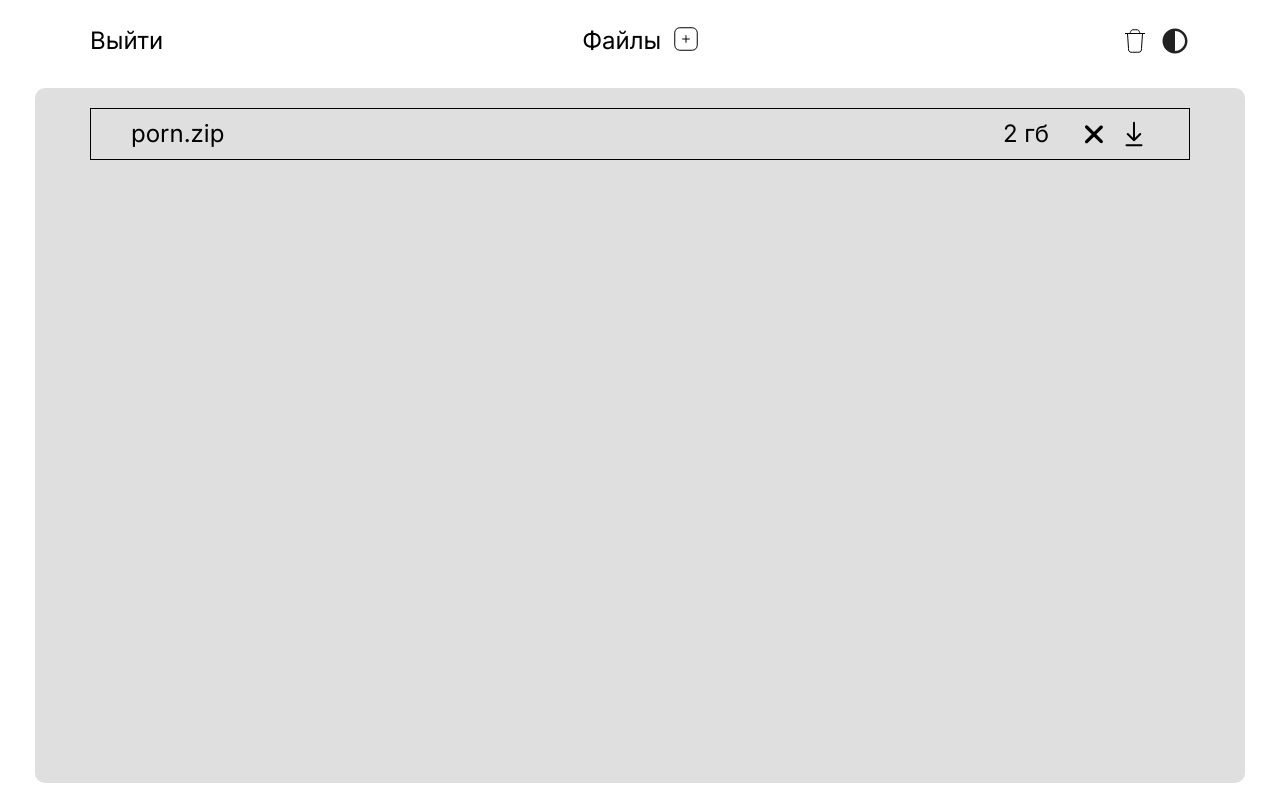
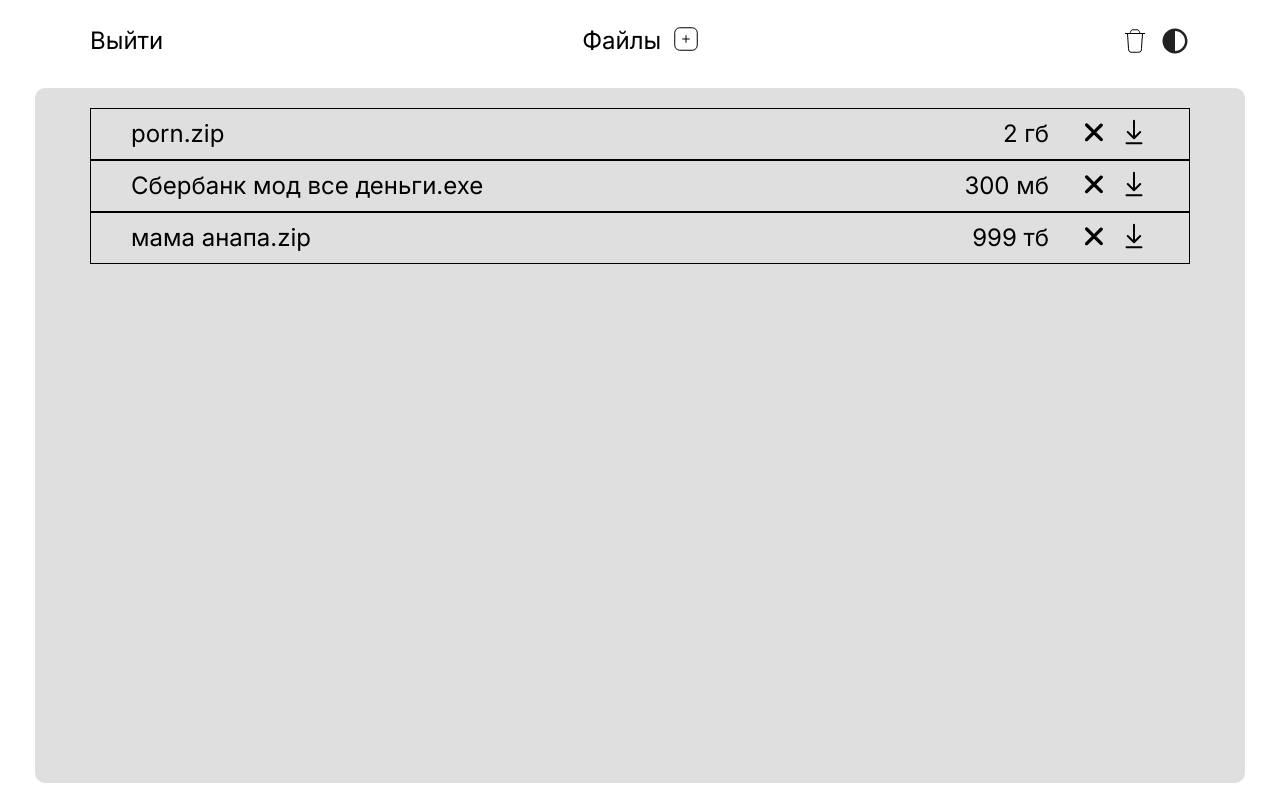
Before and after one commit to echo-tokyo/CloudStorage, a React (Vite) app: page / in a window 1280 px wide. Built offline with nearby package versions, Linux system fonts and the light colour scheme.

Commit message:
added ability to delete a file

```diff
--- a/src/components/mainPage/MainPage.jsx
+++ b/src/components/mainPage/MainPage.jsx
@@ -1,13 +1,20 @@
 import './mainPage.css'
 import Header from './header/Header'
 import FileItem from './fileItem/FileItem'
+import filesData from './file.data'
+import { useState } from 'react'
 
 function FieldItems(){
+    const [files, setFile] = useState(filesData)
     return(
         <>
         <Header />
         <main>
-            <FileItem />
+            {files.length ? (
+                files.map(file => <FileItem key={file.id} file={file} setFile={setFile}/>)
+            ) : (
+                <p>There are no files</p>
+            )}
         </main>
         </>
     )
--- /dev/null
+++ b/src/components/mainPage/file.data.js
@@ -0,0 +1,19 @@
+const filesData = [
+    {
+        id: 1,
+        name: 'porn.zip',
+        size: '2 гб'
+    },
+    {
+        id: 2,
+        name: 'Сбербанк мод все деньги.exe',
+        size: '300 мб'
+    },
+    {
+        id: 3,
+        name: 'мама анапа.zip',
+        size: '999 тб'
+    },
+]
+
+export default filesData
--- a/src/components/mainPage/fileItem/FileItem.jsx
+++ b/src/components/mainPage/fileItem/FileItem.jsx
@@ -1,18 +1,24 @@
 import './fileItem.css'
 
-function FileItem() {
+function FileItem({file, setFile}) {
+    const handleRemove = () => {
+        console.log(file.id)
+        setFile(prev => prev.filter((el) => el.id !== file.id))
+    }
     return(
         <div className="file-item">
-            <p>porn.zip</p>
+            <p>{file.name}</p>
             <div className="file-item_item">
-                <p>2 гб</p>
+                <p>{file.size}</p>
                 <div className="file-item_item2">
-                    <svg xmlns="http://www.w3.org/2000/svg" width="30" height="30" viewBox="0 0 30 30" fill="none">
+                    <svg xmlns="http://www.w3.org/2000/svg" width="30" height="30" viewBox="0 0 30 30" fill="none" onClick={() => handleRemove()}>
                         <path d="M23.4986 21.5431C23.7839 21.8517 23.9386 22.2586 23.9305 22.6787C23.9223 23.0988 23.7518 23.4995 23.4548 23.7967C23.1578 24.0939 22.7573 24.2646 22.3372 24.2731C21.9171 24.2816 21.51 24.1271 21.2013 23.8421L14.9992 17.64L8.79706 23.8421C8.64841 24.0029 8.46881 24.132 8.26904 24.2217C8.06926 24.3114 7.85343 24.3598 7.63449 24.3641C7.41554 24.3683 7.198 24.3283 6.99489 24.2465C6.79178 24.1646 6.6073 24.0425 6.4525 23.8876C6.29771 23.7327 6.1758 23.5482 6.09407 23.345C6.01234 23.1418 5.97248 22.9243 5.97689 22.7053C5.9813 22.4864 6.02988 22.2706 6.11971 22.0709C6.20955 21.8712 6.33879 21.6917 6.4997 21.5431L12.7018 15.341L6.4997 9.14206C6.33879 8.99351 6.20955 8.814 6.11971 8.61429C6.02988 8.41458 5.9813 8.19879 5.97689 7.97984C5.97248 7.7609 6.01234 7.54333 6.09407 7.34016C6.1758 7.137 6.29771 6.95243 6.4525 6.79753C6.6073 6.64263 6.79178 6.52059 6.99489 6.43872C7.198 6.35686 7.41554 6.31685 7.63449 6.32111C7.85343 6.32536 8.06926 6.37379 8.26904 6.46349C8.46881 6.55319 8.64841 6.68231 8.79706 6.84311L14.9992 13.0436L21.2013 6.84153C21.51 6.55651 21.9171 6.40204 22.3372 6.41049C22.7573 6.41895 23.1578 6.58967 23.4548 6.88689C23.7518 7.18411 23.9223 7.58476 23.9305 8.00487C23.9386 8.42498 23.7839 8.83194 23.4986 9.14048L17.2965 15.341L23.4986 21.5431Z" fill="black"/>
                     </svg>
-                    <svg xmlns="http://www.w3.org/2000/svg" width="30" height="30" viewBox="0 0 30 30" fill="none">
-                        <path d="M7.5 26.25H22.5M15 3.75V21.25M15 21.25L21.25 15M15 21.25L8.75 15" stroke="black" strokeWidth="2" strokeLinecap="round" strokeLinejoin="round"/>
-                    </svg>
+                    <a href="../../../public/vite.svg" download>
+                        <svg xmlns="http://www.w3.org/2000/svg" width="30" height="30" viewBox="0 0 30 30" fill="none">
+                            <path d="M7.5 26.25H22.5M15 3.75V21.25M15 21.25L21.25 15M15 21.25L8.75 15" stroke="black" strokeWidth="2" strokeLinecap="round" strokeLinejoin="round"/>
+                        </svg>
+                    </a>
                 </div>
             </div>
         </div>
```
Also changed, not shown: .eslintrc.cjs.
